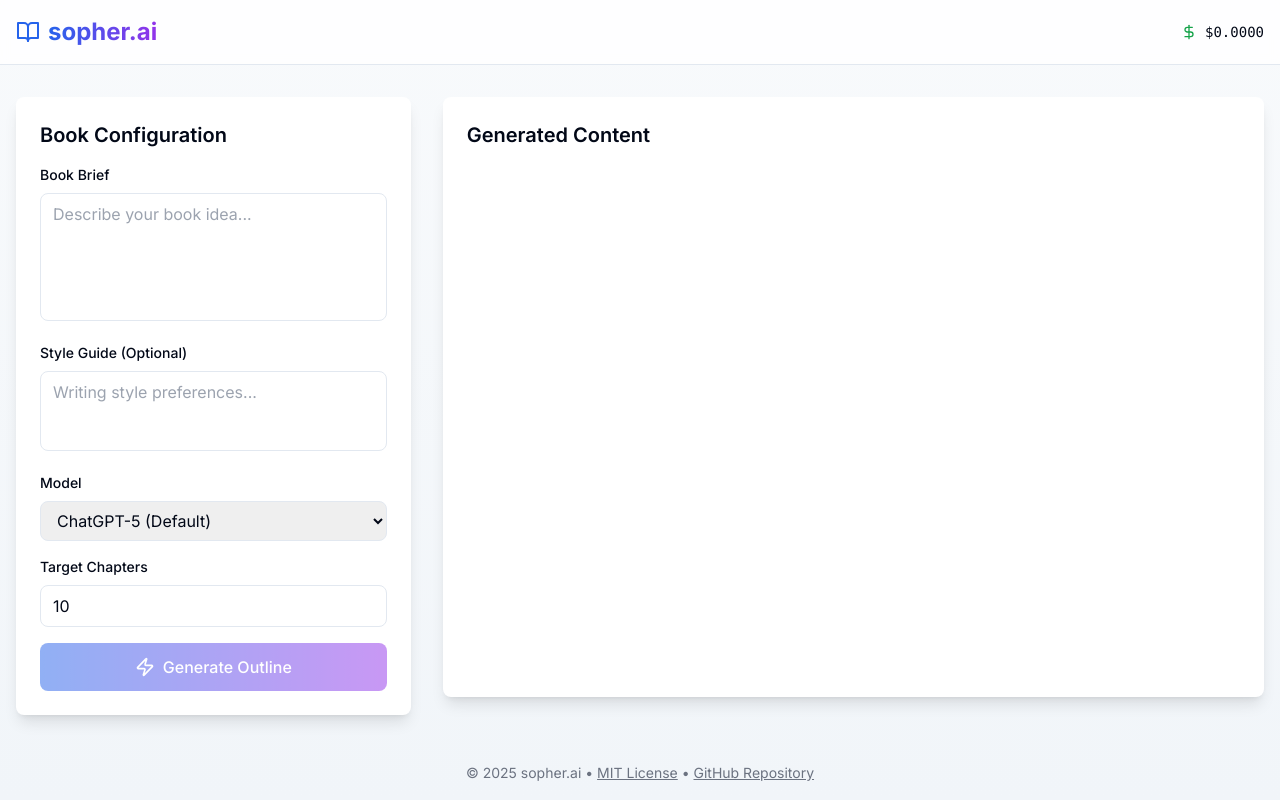
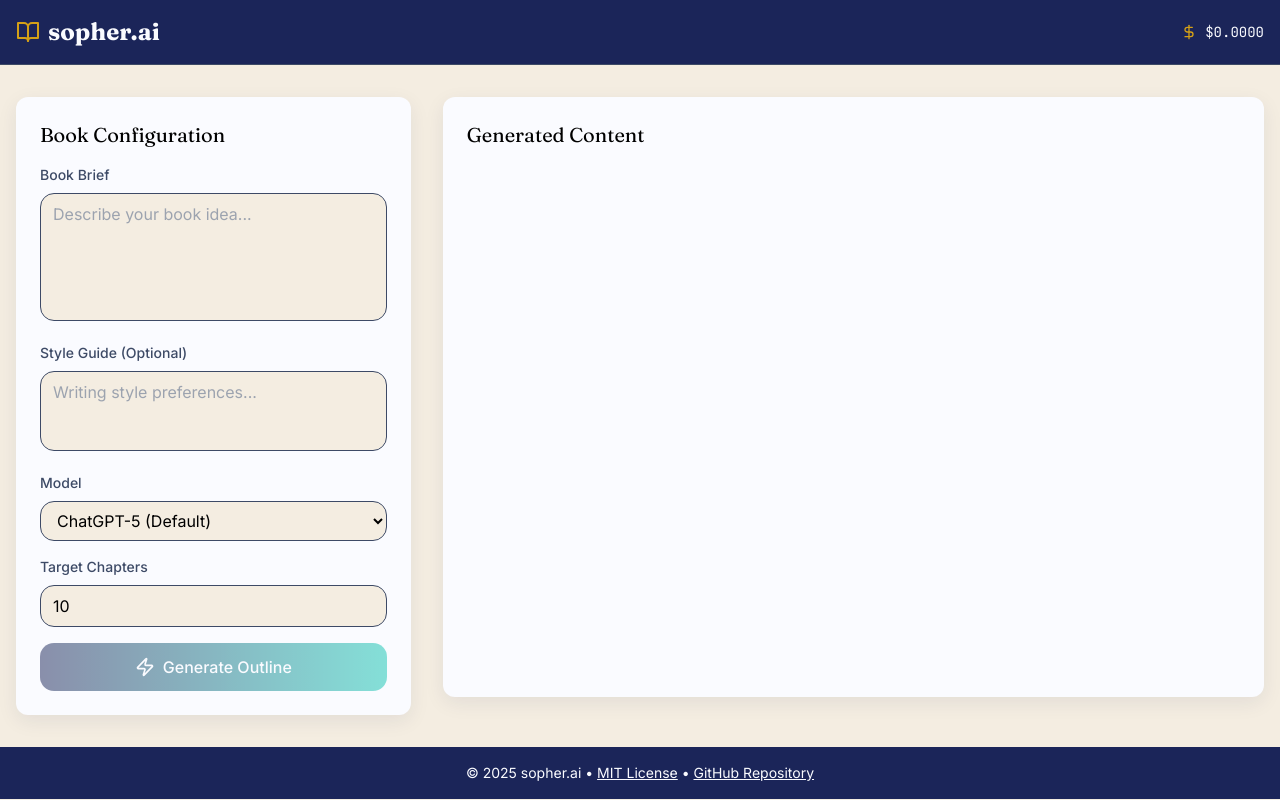
Before and after one commit to ai-joon/ai-book-writer, a Next.js app in the folder frontend/: page / in a window 1280 px wide. Built offline with nearby package versions, Linux system fonts and the light colour scheme.

Commit message:
feat: apply Sopher brand styling (#31)

```diff
--- a/frontend/app/globals.css
+++ b/frontend/app/globals.css
@@ -4,48 +4,57 @@
 
 @layer base {
   :root {
-    --background: 0 0% 100%;
-    --foreground: 222.2 84% 4.9%;
-    --card: 0 0% 100%;
-    --card-foreground: 222.2 84% 4.9%;
-    --popover: 0 0% 100%;
-    --popover-foreground: 222.2 84% 4.9%;
-    --primary: 222.2 47.4% 11.2%;
-    --primary-foreground: 210 40% 98%;
-    --secondary: 210 40% 96.1%;
-    --secondary-foreground: 222.2 47.4% 11.2%;
-    --muted: 210 40% 96.1%;
-    --muted-foreground: 215.4 16.3% 46.9%;
-    --accent: 210 40% 96.1%;
-    --accent-foreground: 222.2 47.4% 11.2%;
+    --ink: #0A0E1A;
+    --indigo: #1B2559;
+    --parchment: #F4EDE1;
+    --teal: #11C5B2;
+    --gold: #D4A017;
+    --slate: #3D4A66;
+    --snow: #FAFBFF;
+    --gradient-brand: linear-gradient(135deg, var(--indigo), var(--teal));
+
+    --background: var(--parchment);
+    --foreground: var(--ink);
+    --card: var(--snow);
+    --card-foreground: var(--ink);
+    --popover: var(--snow);
+    --popover-foreground: var(--ink);
+    --primary: var(--indigo);
+    --primary-foreground: var(--snow);
+    --secondary: var(--snow);
+    --secondary-foreground: var(--indigo);
+    --muted: var(--slate);
+    --muted-foreground: var(--snow);
+    --accent: var(--teal);
+    --accent-foreground: var(--ink);
     --destructive: 0 84.2% 60.2%;
-    --destructive-foreground: 210 40% 98%;
-    --border: 214.3 31.8% 91.4%;
-    --input: 214.3 31.8% 91.4%;
-    --ring: 222.2 84% 4.9%;
-    --radius: 0.5rem;
+    --destructive-foreground: var(--snow);
+    --border: var(--slate);
+    --input: var(--slate);
+    --ring: var(--indigo);
+    --radius: 0.875rem;
   }
 
   .dark {
-    --background: 222.2 84% 4.9%;
-    --foreground: 210 40% 98%;
-    --card: 222.2 84% 4.9%;
-    --card-foreground: 210 40% 98%;
-    --popover: 222.2 84% 4.9%;
-    --popover-foreground: 210 40% 98%;
-    --primary: 210 40% 98%;
-    --primary-foreground: 222.2 47.4% 11.2%;
-    --secondary: 217.2 32.6% 17.5%;
-    --secondary-foreground: 210 40% 98%;
-    --muted: 217.2 32.6% 17.5%;
-    --muted-foreground: 215 20.2% 65.1%;
-    --accent: 217.2 32.6% 17.5%;
-    --accent-foreground: 210 40% 98%;
+    --background: var(--indigo);
+    --foreground: var(--snow);
+    --card: var(--slate);
+    --card-foreground: var(--snow);
+    --popover: var(--slate);
+    --popover-foreground: var(--snow);
+    --primary: var(--snow);
+    --primary-foreground: var(--indigo);
+    --secondary: var(--indigo);
+    --secondary-foreground: var(--snow);
+    --muted: var(--indigo);
+    --muted-foreground: var(--snow);
+    --accent: var(--teal);
+    --accent-foreground: var(--indigo);
     --destructive: 0 62.8% 30.6%;
-    --destructive-foreground: 210 40% 98%;
-    --border: 217.2 32.6% 17.5%;
-    --input: 217.2 32.6% 17.5%;
-    --ring: 212.7 26.8% 83.9%;
+    --destructive-foreground: var(--snow);
+    --border: var(--indigo);
+    --input: var(--indigo);
+    --ring: var(--snow);
   }
 }
 
--- a/frontend/app/layout.tsx
+++ b/frontend/app/layout.tsx
@@ -1,8 +1,10 @@
 import type { Metadata } from 'next'
-import { Inter } from 'next/font/google'
+import { Inter, Fraunces, JetBrains_Mono } from 'next/font/google'
 import './globals.css'
 
-const inter = Inter({ subsets: ['latin'] })
+const inter = Inter({ subsets: ['latin'], variable: '--font-inter' })
+const fraunces = Fraunces({ subsets: ['latin'], variable: '--font-fraunces' })
+const jetbrains = JetBrains_Mono({ subsets: ['latin'], variable: '--font-jetbrains-mono' })
 
 export const metadata: Metadata = {
   title: 'sopher.ai - AI Book Writing System',
@@ -15,8 +17,11 @@ export default function RootLayout({
   children: React.ReactNode
 }) {
   return (
-    <html lang="en">
-      <body className={inter.className}>{children}</body>
+    <html
+      lang="en"
+      className={`${inter.variable} ${fraunces.variable} ${jetbrains.variable}`}
+    >
+      <body className="font-sans">{children}</body>
     </html>
   )
 }
--- a/frontend/app/page.tsx
+++ b/frontend/app/page.tsx
@@ -145,26 +145,24 @@ export default function Home() {
   }
 
   return (
-    <div className="min-h-screen bg-gradient-to-b from-slate-50 to-slate-100 dark:from-slate-900 dark:to-slate-800">
+    <div className="min-h-screen bg-parchment dark:bg-indigo">
       {/* Header */}
-      <header className="border-b bg-white/80 dark:bg-slate-900/80 backdrop-blur-sm sticky top-0 z-10">
+      <header className="sticky top-0 z-10 border-b border-slate bg-indigo text-snow">
         <div className="container mx-auto px-4 py-4 flex items-center justify-between">
           <div className="flex items-center gap-2">
-            <BookOpen className="h-6 w-6 text-blue-600" />
-            <h1 className="text-2xl font-bold bg-gradient-to-r from-blue-600 to-purple-600 bg-clip-text text-transparent">
-              sopher.ai
-            </h1>
+            <BookOpen className="h-6 w-6 text-gold" />
+            <h1 className="text-2xl font-serif font-bold">sopher.ai</h1>
           </div>
 
           <div className="flex items-center gap-4">
             <div className="flex items-center gap-2 text-sm">
-              <DollarSign className="h-4 w-4 text-green-600" />
+              <DollarSign className="h-4 w-4 text-gold" />
               <span className="font-mono">${totalCost.toFixed(4)}</span>
             </div>
 
             {isGenerating && (
               <div className="flex items-center gap-2">
-                <Loader2 className="h-4 w-4 animate-spin" />
+                <Loader2 className="h-4 w-4 animate-spin text-teal" />
                 <span className="text-sm">{Math.round(progress)}%</span>
               </div>
             )}
@@ -177,43 +175,43 @@ export default function Home() {
         <div className="grid grid-cols-1 lg:grid-cols-3 gap-8">
           {/* Input Panel */}
           <div className="lg:col-span-1">
-            <div className="bg-white dark:bg-slate-800 rounded-lg shadow-lg p-6 space-y-4">
-              <h2 className="text-xl font-semibold mb-4">Book Configuration</h2>
+            <div className="bg-snow rounded-xl shadow-[0_6px_20px_rgba(27,37,89,0.08)] p-6 space-y-4">
+              <h2 className="font-serif text-xl mb-4">Book Configuration</h2>
 
               <div>
-                <label className="block text-sm font-medium mb-2">
+                <label className="block text-sm font-medium mb-2 text-slate">
                   Book Brief
                 </label>
                 <textarea
                   value={brief}
                   onChange={(e) => setBrief(e.target.value)}
-                  className="w-full h-32 px-3 py-2 border rounded-lg resize-none focus:ring-2 focus:ring-blue-500 focus:border-transparent"
+                  className="w-full h-32 px-3 py-2 border border-slate rounded-lg resize-none bg-parchment focus:ring-2 focus:ring-teal focus:border-transparent"
                   placeholder="Describe your book idea..."
                   disabled={isGenerating}
                 />
               </div>
 
               <div>
-                <label className="block text-sm font-medium mb-2">
+                <label className="block text-sm font-medium mb-2 text-slate">
                   Style Guide (Optional)
                 </label>
                 <textarea
                   value={styleGuide}
                   onChange={(e) => setStyleGuide(e.target.value)}
-                  className="w-full h-20 px-3 py-2 border rounded-lg resize-none focus:ring-2 focus:ring-blue-500 focus:border-transparent"
+                  className="w-full h-20 px-3 py-2 border border-slate rounded-lg resize-none bg-parchment focus:ring-2 focus:ring-teal focus:border-transparent"
                   placeholder="Writing style preferences..."
                   disabled={isGenerating}
                 />
               </div>
 
               <div>
-                <label className="block text-sm font-medium mb-2">
+                <label className="block text-sm font-medium mb-2 text-slate">
                   Model
                 </label>
                 <select
                   value={model}
                   onChange={(e) => setModel(e.target.value)}
-                  className="w-full px-3 py-2 border rounded-lg focus:ring-2 focus:ring-blue-500 focus:border-transparent"
+                  className="w-full px-3 py-2 border border-slate rounded-lg bg-parchment focus:ring-2 focus:ring-teal focus:border-transparent"
                   disabled={isGenerating}
                 >
                   <option value="gpt-5">ChatGPT-5 (Default)</option>
@@ -223,7 +221,7 @@ export default function Home() {
               </div>
 
               <div>
-                <label className="block text-sm font-medium mb-2">
+                <label className="block text-sm font-medium mb-2 text-slate">
                   Target Chapters
                 </label>
                 <input
@@ -232,7 +230,7 @@ export default function Home() {
                   onChange={(e) => setTargetChapters(parseInt(e.target.value) || 10)}
                   min="1"
                   max="50"
-                  className="w-full px-3 py-2 border rounded-lg focus:ring-2 focus:ring-blue-500 focus:border-transparent"
+                  className="w-full px-3 py-2 border border-slate rounded-lg bg-parchment focus:ring-2 focus:ring-teal focus:border-transparent"
                   disabled={isGenerating}
                 />
               </div>
@@ -240,7 +238,7 @@ export default function Home() {
               <button
                 onClick={startOutlineGeneration}
                 disabled={!brief.trim() || isGenerating}
-                className="w-full py-3 px-4 bg-gradient-to-r from-blue-600 to-purple-600 text-white rounded-lg font-medium hover:from-blue-700 hover:to-purple-700 disabled:opacity-50 disabled:cursor-not-allowed flex items-center justify-center gap-2"
+                className="w-full py-3 px-4 text-snow rounded-[14px] font-medium bg-gradient-to-r from-indigo to-teal hover:from-indigo/90 hover:to-teal/90 disabled:opacity-50 disabled:cursor-not-allowed flex items-center justify-center gap-2"
               >
                 {isGenerating ? (
                   <>
@@ -256,9 +254,9 @@ export default function Home() {
               </button>
 
               {progress > 0 && progress < 100 && (
-                <div className="w-full bg-gray-200 rounded-full h-2">
+                <div className="w-full bg-slate/20 rounded-full h-2">
                   <div
-                    className="bg-gradient-to-r from-blue-600 to-purple-600 h-2 rounded-full transition-all duration-300"
+                    className="bg-gradient-to-r from-indigo to-teal h-2 rounded-full transition-all duration-300"
                     style={{ width: `${progress}%` }}
                   />
                 </div>
@@ -268,8 +266,8 @@ export default function Home() {
 
           {/* Output Panel */}
           <div className="lg:col-span-2">
-            <div className="bg-white dark:bg-slate-800 rounded-lg shadow-lg p-6 h-[600px] flex flex-col">
-              <h2 className="text-xl font-semibold mb-4">Generated Content</h2>
+            <div className="bg-snow rounded-xl shadow-[0_6px_20px_rgba(27,37,89,0.08)] p-6 h-[600px] flex flex-col">
+              <h2 className="font-serif text-xl mb-4">Generated Content</h2>
 
               <div className="flex-1 overflow-y-auto space-y-4 px-2">
                 {messages.map((message: Message) => (
@@ -277,13 +275,13 @@ export default function Home() {
                     key={message.id}
                     className={`${
                       message.role === 'user'
-                        ? 'ml-auto bg-blue-50 dark:bg-blue-900/20'
+                        ? 'ml-auto bg-teal/10 dark:bg-teal/20'
                         : message.role === 'assistant'
-                        ? 'mr-auto bg-gray-50 dark:bg-gray-900/20'
-                        : 'mx-auto bg-yellow-50 dark:bg-yellow-900/20'
+                        ? 'mr-auto bg-snow dark:bg-slate'
+                        : 'mx-auto bg-gold/20 dark:bg-gold/30'
                     } rounded-lg p-4 max-w-[90%]`}
                   >
-                    <div className="text-xs text-gray-500 mb-1">
+                    <div className="text-xs text-slate mb-1">
                       {message.role === 'user' ? 'You' : message.role === 'assistant' ? 'AI' : 'System'}
                     </div>
                     <div className="prose prose-sm dark:prose-invert max-w-none">
@@ -293,11 +291,11 @@ export default function Home() {
                 ))}
 
                 {isGenerating && streamedContent && (
-                  <div className="mr-auto bg-gray-50 dark:bg-gray-900/20 rounded-lg p-4 max-w-[90%]">
-                    <div className="text-xs text-gray-500 mb-1">AI</div>
+                  <div className="mr-auto bg-snow rounded-lg p-4 max-w-[90%]">
+                    <div className="text-xs text-slate mb-1">AI</div>
                     <div className="prose prose-sm dark:prose-invert max-w-none whitespace-pre-wrap">
                       {streamedContent}
-                      <span className="inline-block w-2 h-4 ml-1 bg-blue-600 animate-pulse" />
+                      <span className="inline-block w-2 h-4 ml-1 bg-teal animate-pulse" />
                     </div>
                   </div>
                 )}
@@ -308,7 +306,7 @@ export default function Home() {
           </div>
         </div>
       </main>
-      <footer className="text-center text-sm text-gray-500 py-4">
+      <footer className="bg-indigo text-snow text-center text-sm py-4">
         © 2025 sopher.ai •{' '}
         <a
           href="https://github.com/cheesejaguar/sopher.ai/blob/main/LICENSE"
--- a/frontend/tailwind.config.ts
+++ b/frontend/tailwind.config.ts
@@ -51,6 +51,18 @@ const config: Config = {
           DEFAULT: "hsl(var(--card))",
           foreground: "hsl(var(--card-foreground))",
         },
+        ink: "var(--ink)",
+        indigo: "var(--indigo)",
+        parchment: "var(--parchment)",
+        teal: "var(--teal)",
+        gold: "var(--gold)",
+        slate: "var(--slate)",
+        snow: "var(--snow)",
+      },
+      fontFamily: {
+        sans: ['var(--font-inter)', 'ui-sans-serif', 'system-ui', 'sans-serif'],
+        serif: ['var(--font-fraunces)', 'ui-serif', 'serif'],
+        mono: ['var(--font-jetbrains-mono)', 'ui-monospace', 'monospace'],
       },
       borderRadius: {
         lg: "var(--radius)",
```
